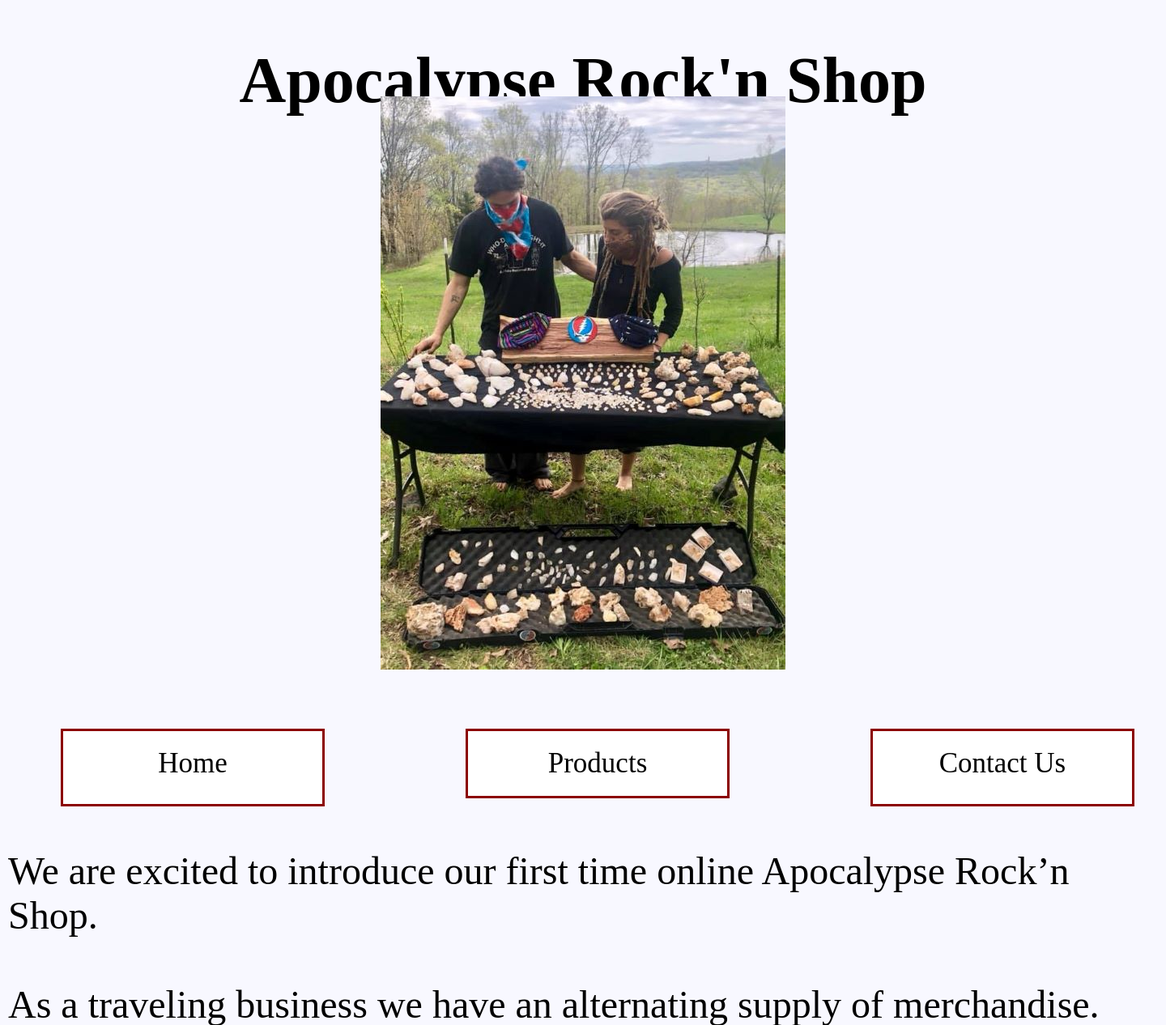
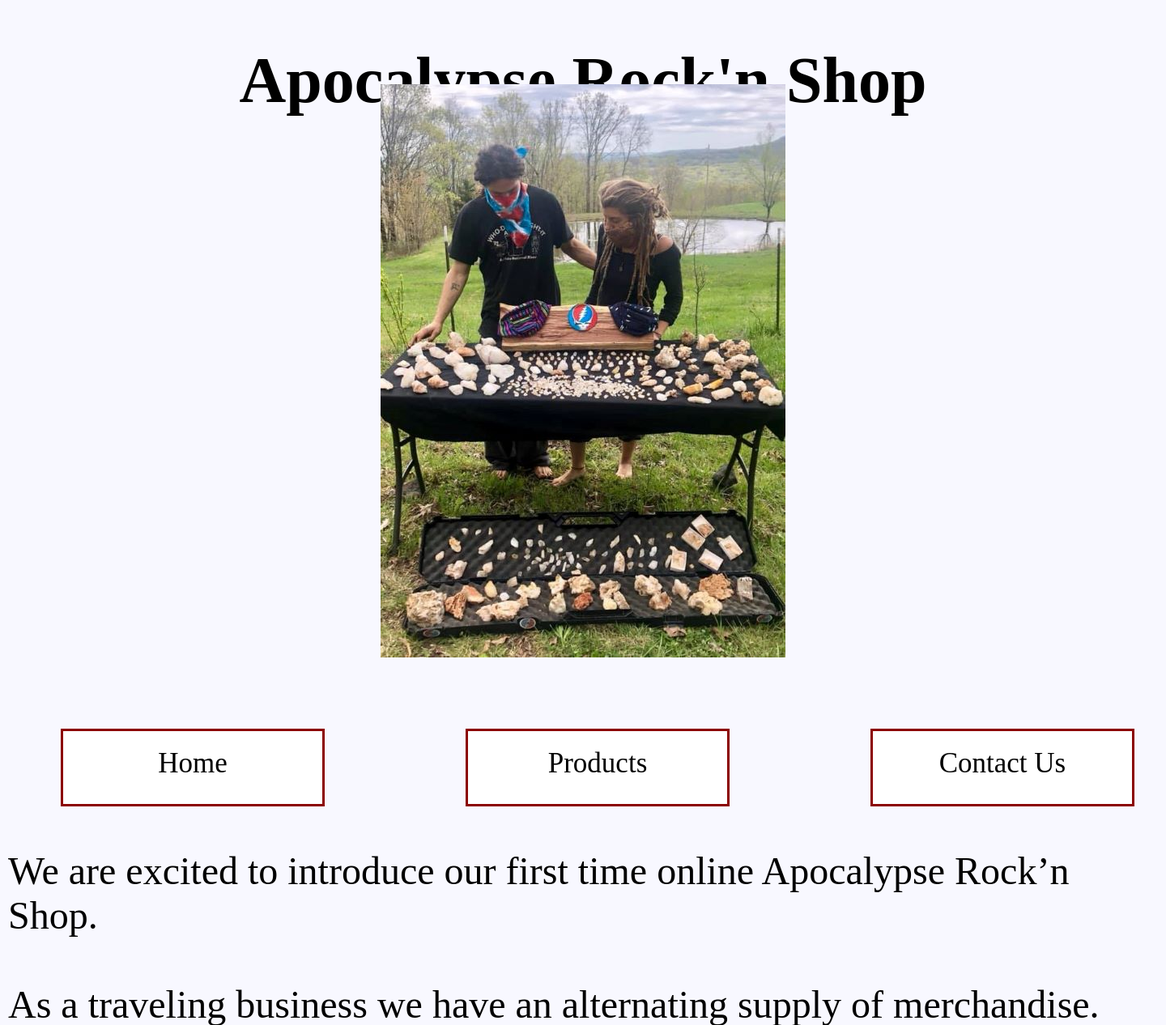
Before and after one commit to Sbollman011/ARS, a PHP site: page /index.php in a window 1440 px wide. Shown: the top 1266 px of the page at 81% size. Run offline with PHP 8.4, Linux system fonts and the light colour scheme.

Commit message:
Add files via upload

```diff
--- a/Style.css
+++ b/Style.css
@@ -37,7 +37,6 @@ button1 {
 }
 
 button2 {
-    <input type=button onClick="parent.location='index.html'" value='click here'>
     height: 50px;
     width: 200px;
     background-color: white; /* Green */
@@ -78,7 +77,7 @@ button3 {
     background-repeat: no-repeat;
     background-size: auto;
     position: relative;
-    top: -125px;
+    top: -140px;
     left:0px;
 }
 
```
